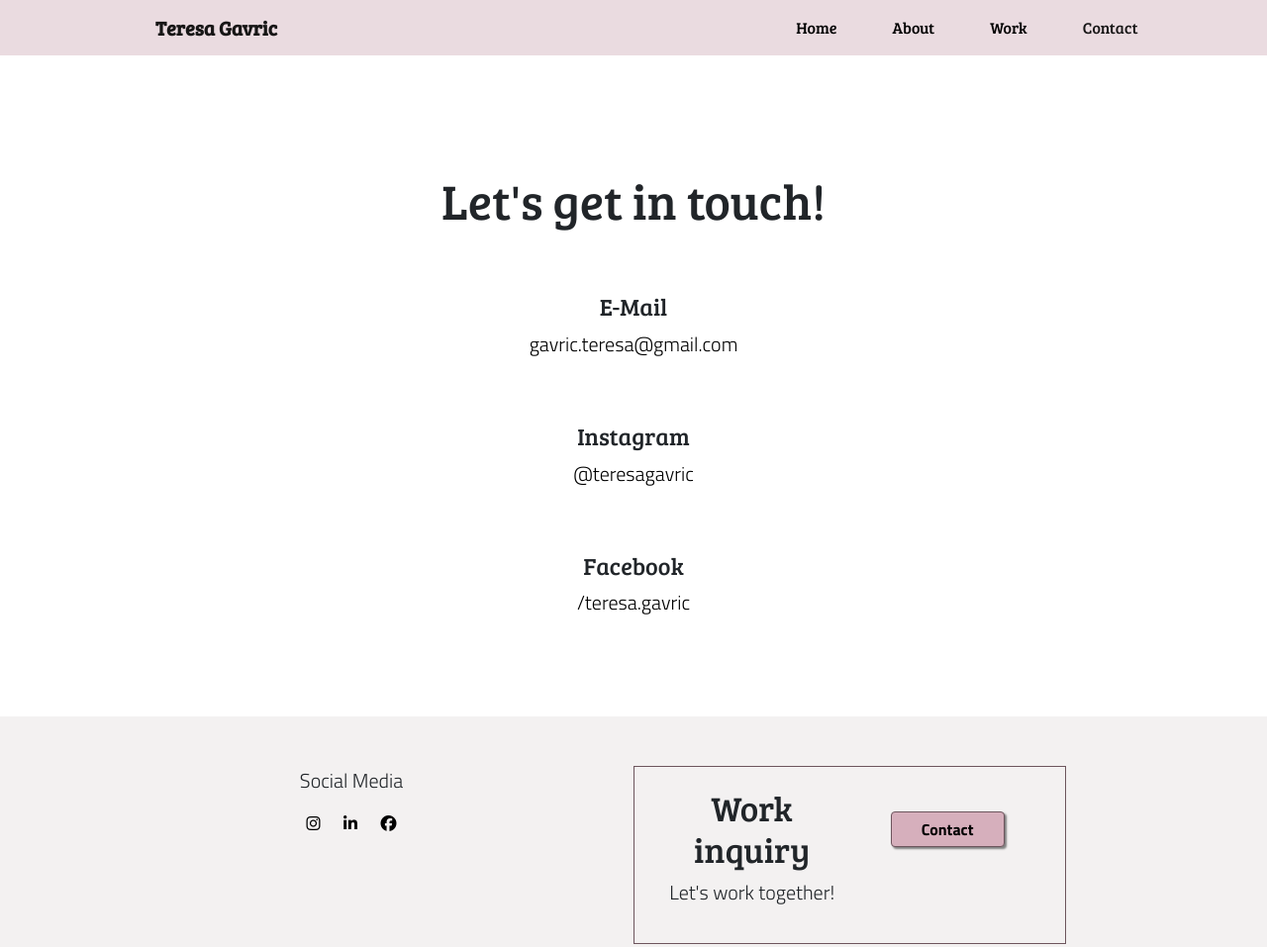
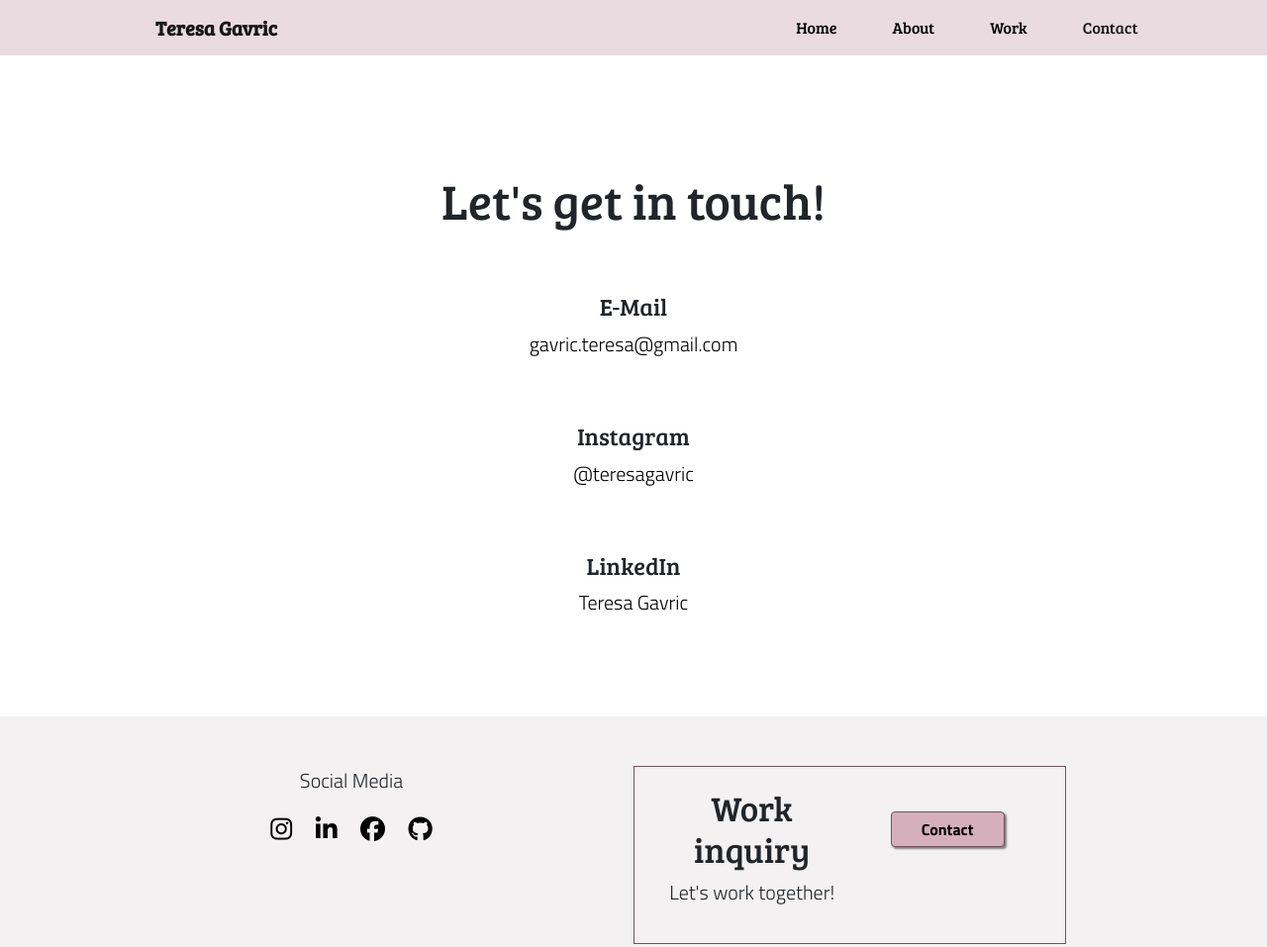
Before and after one commit to ter-gav/portfolio-project, a plain HTML site: page contact.html in a window 1280 px wide. Shown: the whole page at 99% size. Drawn offline with nearby package versions, Linux system fonts and the light colour scheme.

Commit message:
added github to social icons

```diff
--- a/contact.html
+++ b/contact.html
@@ -67,8 +67,10 @@
           >
         </div>
         <div>
-          <h4 class="pt-3 mt-5">Facebook</h4>
-          <a href="https://www.facebook.com/teresa.gavric/">/teresa.gavric</a>
+          <h4 class="pt-3 mt-5">LinkedIn</h4>
+          <a href="https://www.linkedin.com/in/teresa-gavric-9229ab146/"
+            >Teresa Gavric</a
+          >
         </div>
       </div>
     </div>
@@ -88,6 +90,9 @@
               ></a>
               <a href="https://www.facebook.com/teresa.gavric/" target="_blank"
                 ><i class="fab fa-facebook"></i
+              ></a>
+              <a href="https://github.com/ter-gav"
+                ><i class="fab fa-github"></i
               ></a>
             </div>
           </div>
--- a/css/style.css
+++ b/css/style.css
@@ -216,8 +216,9 @@ a:hover {
   text-align: center;
 }
 
-.social-icons i {
+.social-icons a {
   padding: 0 10px;
+  font-size: 25px;
 }
 
 .work-inquiry {
```
Also changed, not shown: about.html (+3 -0 lines), index.html (+3 -0 lines), work.html (+3 -0 lines).
